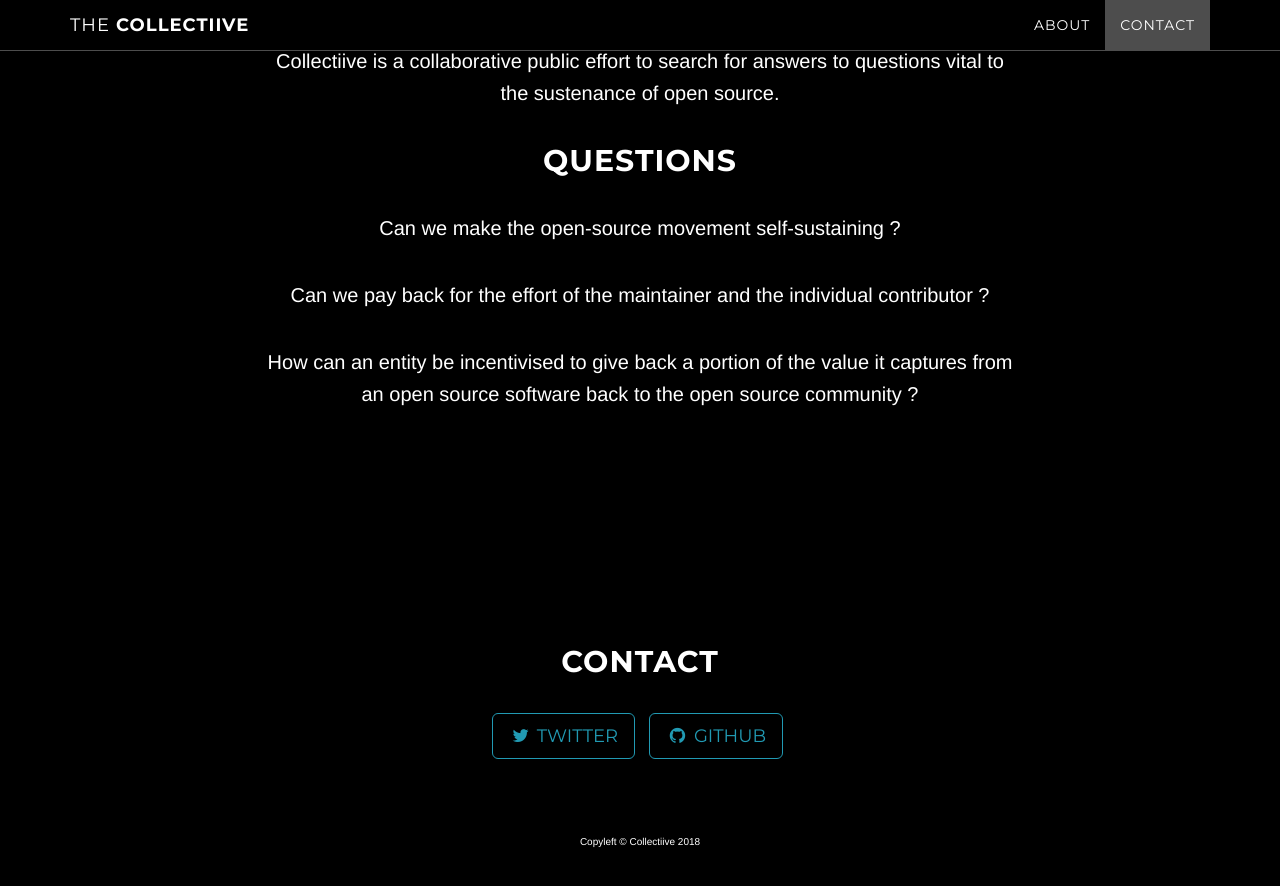
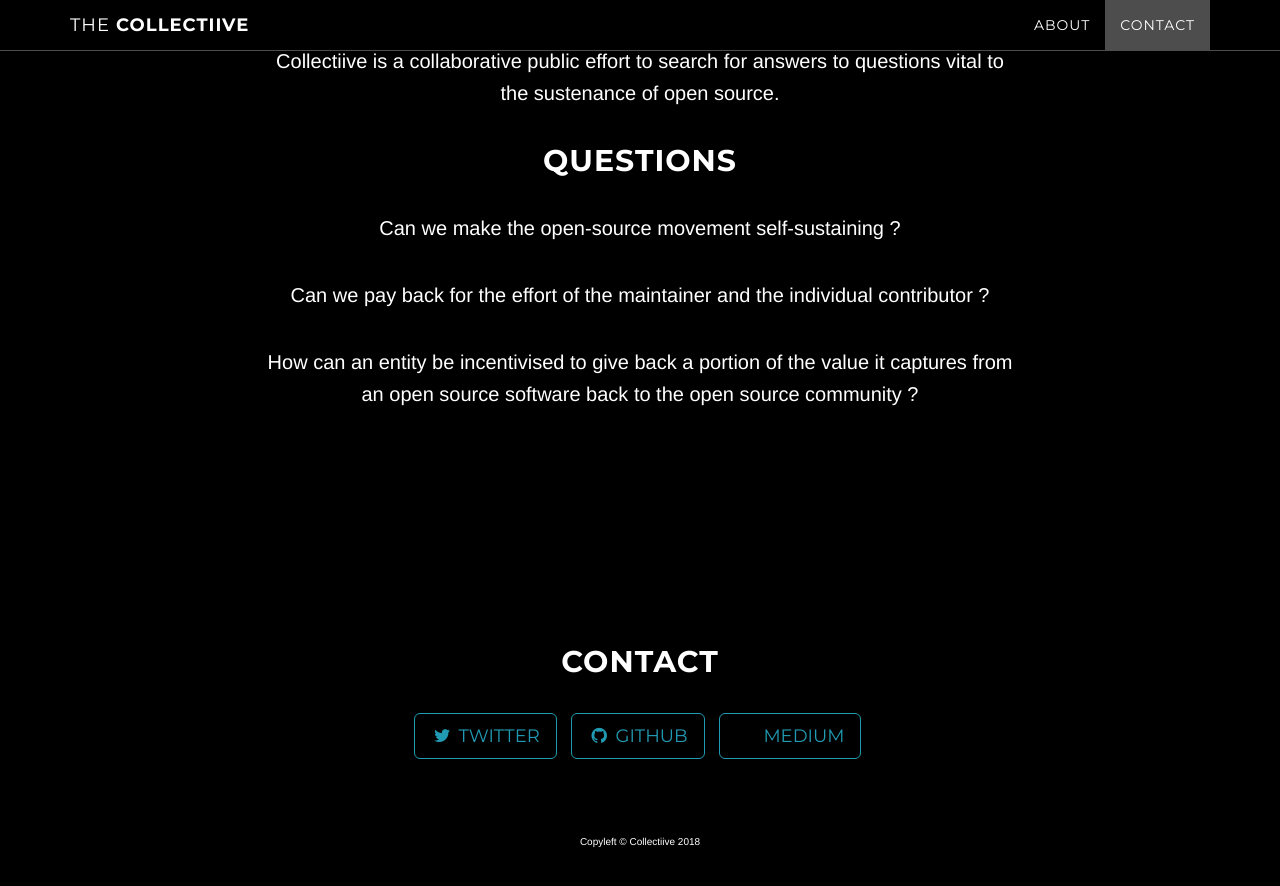
Before and after one commit to collectiive/collectiive.github.io, a Jekyll site: the page built from index.html, in a window 1280 px wide and 900 px high, scrolled down 1254 px. Shown: the top 886 px of the window. Built offline with Jekyll 4.4.1, drawn with Linux system fonts in a browser that asks for light colours; some web fonts are replaced.

Commit message:
Add Medium Link

```diff
--- a/_config.yml
+++ b/_config.yml
@@ -18,6 +18,8 @@ social:
     url: https://twitter.com/collectiively
   - title: github
     url: https://github.com/collectiive
+  - title: medium
+    url: https://medium.com/collectiive
 
 # Build settings
 markdown: kramdown
```
